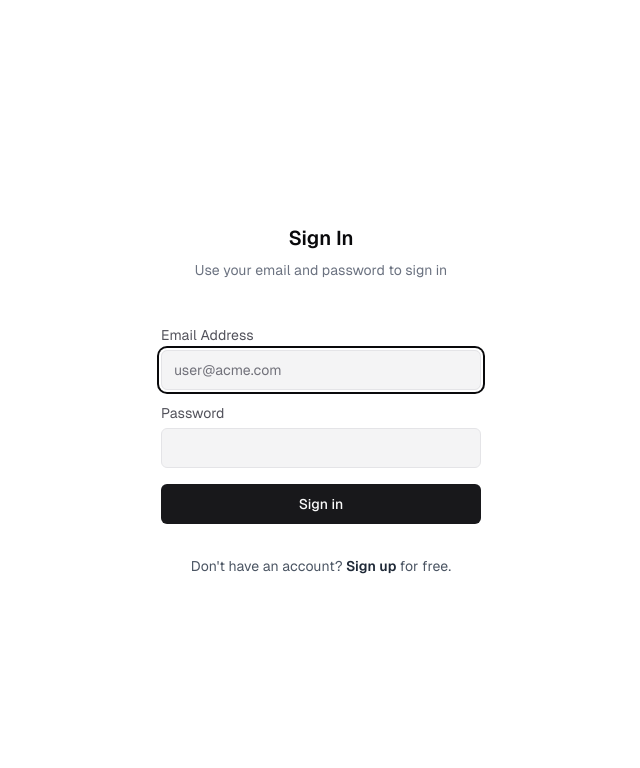
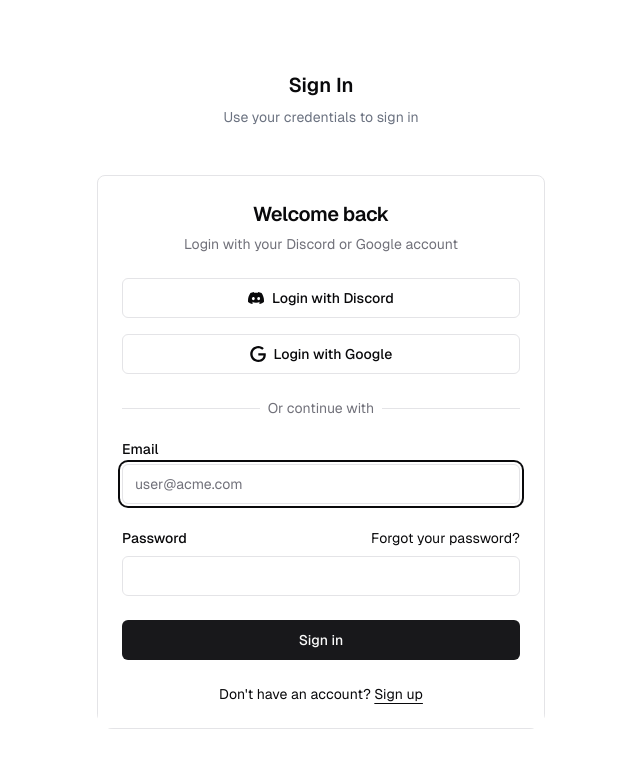
Before and after one commit to MohnishKalia/MTGRulingsBot, a Next.js app: page /login in a window 1280 px wide. Shown: the top 768 px of the page, without its empty margins (319-959 px from the left). Built offline with nearby package versions, Linux system fonts and the light colour scheme; no server answers.

Commit message:
Fix auth requirement on auth routes

```diff
--- a/app/(auth)/login/page.tsx
+++ b/app/(auth)/login/page.tsx
@@ -51,21 +51,11 @@ export default function Page() {
         <div className="flex flex-col items-center justify-center gap-2 px-4 text-center sm:px-16">
           <h3 className="text-xl font-semibold dark:text-zinc-50">Sign In</h3>
           <p className="text-sm text-gray-500 dark:text-zinc-400">
-            Use your email and password to sign in
+            Use your credentials to sign in
           </p>
         </div>
         <AuthForm action={handleSubmit} defaultEmail={email}>
           <SubmitButton isSuccessful={isSuccessful}>Sign in</SubmitButton>
-          <p className="text-center text-sm text-gray-600 mt-4 dark:text-zinc-400">
-            {"Don't have an account? "}
-            <Link
-              href="/register"
-              className="font-semibold text-gray-800 hover:underline dark:text-zinc-200"
-            >
-              Sign up
-            </Link>
-            {' for free.'}
-          </p>
         </AuthForm>
       </div>
     </div>
--- a/components/auth-form.tsx
+++ b/components/auth-form.tsx
@@ -1,33 +1,75 @@
 import Form from 'next/form';
 
-import { Input } from './ui/input';
-import { Label } from './ui/label';
+import { cn } from "@/lib/utils"
+import { Button } from "@/components/ui/button"
+import {
+  Card,
+  CardContent,
+  CardDescription,
+  CardHeader,
+  CardTitle,
+} from "@/components/ui/card"
+import { Input } from "@/components/ui/input"
+import { Label } from "@/components/ui/label"
+import { signIn } from "next-auth/react"
+import Link from 'next/link';
 
 export function AuthForm({
   action,
   children,
   defaultEmail = '',
+  className,
+  ...props
 }: {
   action: NonNullable<
     string | ((formData: FormData) => void | Promise<void>) | undefined
   >;
   children: React.ReactNode;
   defaultEmail?: string;
+  className?: string;
 }) {
   return (
-    <Form action={action} className="flex flex-col gap-4 px-4 sm:px-16">
-      <div className="flex flex-col gap-2">
-        <Label
-          htmlFor="email"
-          className="text-zinc-600 font-normal dark:text-zinc-400"
-        >
-          Email Address
-        </Label>
-
+    <div className={cn("flex flex-col gap-6", className)} {...props}>
+      <Card>
+        <CardHeader className="text-center">
+          <CardTitle className="text-xl">Welcome back</CardTitle>
+          <CardDescription>
+            Login with your Discord or Google account
+          </CardDescription>
+        </CardHeader>
+        <CardContent>
+          <form action={action}>
+            <div className="grid gap-6">
+              <div className="flex flex-col gap-4">
+                <Button variant="outline" className="w-full" onClick={() => signIn("discord")}>
+                  <svg id="Discord-Logo" xmlns="http://www.w3.org/2000/svg" viewBox="0 0 126.644 96">
+                    <path id="Discord-Symbol-Black" d="M81.15,0c-1.2376,2.1973-2.3489,4.4704-3.3591,6.794-9.5975-1.4396-19.3718-1.4396-28.9945,0-.985-2.3236-2.1216-4.5967-3.3591-6.794-9.0166,1.5407-17.8059,4.2431-26.1405,8.0568C2.779,32.5304-1.6914,56.3725.5312,79.8863c9.6732,7.1476,20.5083,12.603,32.0505,16.0884,2.6014-3.4854,4.8998-7.1981,6.8698-11.0623-3.738-1.3891-7.3497-3.1318-10.8098-5.1523.9092-.6567,1.7932-1.3386,2.6519-1.9953,20.281,9.547,43.7696,9.547,64.0758,0,.8587.7072,1.7427,1.3891,2.6519,1.9953-3.4601,2.0457-7.0718,3.7632-10.835,5.1776,1.97,3.8642,4.2683,7.5769,6.8698,11.0623,11.5419-3.4854,22.3769-8.9156,32.0509-16.0631,2.626-27.2771-4.496-50.9172-18.817-71.8548C98.9811,4.2684,90.1918,1.5659,81.1752.0505l-.0252-.0505ZM42.2802,65.4144c-6.2383,0-11.4159-5.6575-11.4159-12.6535s4.9755-12.6788,11.3907-12.6788,11.5169,5.708,11.4159,12.6788c-.101,6.9708-5.026,12.6535-11.3907,12.6535ZM84.3576,65.4144c-6.2637,0-11.3907-5.6575-11.3907-12.6535s4.9755-12.6788,11.3907-12.6788,11.4917,5.708,11.3906,12.6788c-.101,6.9708-5.026,12.6535-11.3906,12.6535Z"
+                      fill="currentColor"/>
+                  </svg>
+                  Login with Discord
+                </Button>
+                <Button variant="outline" className="w-full" onClick={() => signIn("google")}>
+                  <svg xmlns="http://www.w3.org/2000/svg" viewBox="0 0 24 24">
+                    <path
+                      d="M12.48 10.92v3.28h7.84c-.24 1.84-.853 3.187-1.787 4.133-1.147 1.147-2.933 2.4-6.053 2.4-4.827 0-8.6-3.893-8.6-8.72s3.773-8.72 8.6-8.72c2.6 0 4.507 1.027 5.907 2.347l2.307-2.307C18.747 1.44 16.133 0 12.48 0 5.867 0 .307 5.387.307 12s5.56 12 12.173 12c3.573 0 6.267-1.173 8.373-3.36 2.16-2.16 2.84-5.213 2.84-7.667 0-.76-.053-1.467-.173-2.053H12.48z"
+                      fill="currentColor"
+                    />
+                  </svg>
+                  Login with Google
+                </Button>
+              </div>
+              <div className="relative text-center text-sm after:absolute after:inset-0 after:top-1/2 after:z-0 after:flex after:items-center after:border-t after:border-border">
+                <span className="relative z-10 bg-background px-2 text-muted-foreground">
+                  Or continue with
+                </span>
+              </div>
+              <div className="grid gap-6">
+                <div className="grid gap-2">
+                  <Label htmlFor="email">Email</Label>
                   <Input
                     id="email"
                     name="email"
-          className="bg-muted text-md md:text-sm"
+                    // className="bg-muted text-md md:text-sm"
                     type="email"
                     placeholder="user@acme.com"
                     autoComplete="email"
@@ -36,25 +78,42 @@ export function AuthForm({
                     defaultValue={defaultEmail}
                   />
                 </div>
-
-      <div className="flex flex-col gap-2">
-        <Label
-          htmlFor="password"
-          className="text-zinc-600 font-normal dark:text-zinc-400"
+                <div className="grid gap-2">
+                  <div className="flex items-center">
+                    <Label htmlFor="password">Password</Label>
+                    <a
+                      href="#"
+                      className="ml-auto text-sm underline-offset-4 hover:underline"
                     >
-          Password
-        </Label>
-
+                      Forgot your password?
+                    </a>
+                  </div>
                   <Input
                     id="password"
                     name="password"
-          className="bg-muted text-md md:text-sm"
+                    // className="bg-muted text-md md:text-sm"
                     type="password"
                     required
                   />
                 </div>
-
                 {children}
-    </Form>
+                {/* <Button type="submit" className="w-full">
+                  Login
+                </Button> */}
+              </div>
+              <div className="text-center text-sm">
+                Don&apos;t have an account?{" "}
+                <Link
+                  href="/register"
+                  className="underline underline-offset-4"
+                >
+                  Sign up
+                </Link>
+              </div>
+            </div>
+          </form>
+        </CardContent>
+      </Card>
+    </div>
   );
 }
--- a/middleware.ts
+++ b/middleware.ts
@@ -5,5 +5,5 @@ import { authConfig } from '@/app/(auth)/auth.config';
 export default NextAuth(authConfig).auth;
 
 export const config = {
-  matcher: ['/', '/:id', '/api/:path*', '/login', '/register'],
+  matcher: ['/', '/:id', '/api/((?!auth).*)', '/login', '/register'],
 };
--- a/playwright.config.ts
+++ b/playwright.config.ts
@@ -125,7 +125,7 @@ export default defineConfig({
 
   /* Run your local dev server before starting the tests */
   webServer: {
-    command: 'pnpm dev',
+    command: 'npm run dev',
     url: baseURL,
     timeout: 120 * 1000,
     reuseExistingServer: !process.env.CI,
```
Also changed, not shown: package.json (+4 -4 lines), 2 other files (tests, documents, lock files or other folders). Lines whose indentation alone changed are shown as unchanged.
